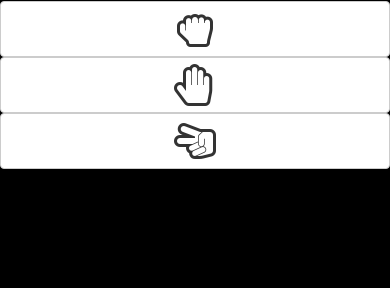
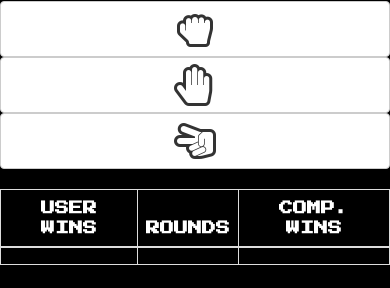
Before and after one commit to donghoonkim1226/rps_game, a PHP site: page /home.html in a window 390 px wide; the page is wider, and only the part inside the window is pictured. Shown: the part 556-844 px from the top of that part. Run offline with PHP 8.4, Linux system fonts and the light colour scheme; lists and menus that the app fills with data are empty; some libraries are stand-ins or nearby versions.

Commit message:
got the round counter to work on JS.

```diff
--- a/css/style.css
+++ b/css/style.css
@@ -43,6 +43,22 @@ h2 {
 	padding: 10px;
 }
 
-#center-screen {
+#game-screen {
 	height: 200px;
+	background-color: gray;
+	color: black;
+	text-align: center;
+	font-size: 3em;
+
 }
+
+th {
+	text-align: center;
+	color: white;
+}
+
+td {
+	text-align: center;
+	color: white;
+	font-size: 2em;
+}
--- a/home.html
+++ b/home.html
@@ -9,6 +9,7 @@
 </head>
 <body>
 
+<!-- Game panel with heading -->
 <div class="container">
 	<div class="col-md-12"
 		<div id="top-panel" class="panel panel default">
@@ -31,12 +32,13 @@
 		</div>
 	</div>
 
-
+	<!-- Character and game screen location -->
 	<div class="row">
 		<div class="col-md-4">
 			<img id="ryu-left" src ="images/ryu.gif">
 		</div>
-		<div id="center-screen" class="col-md-4">
+		<div class="col-md-4">
+			<div id="game-screen"><span></span></div>
 		</div>
 		<div class="col-md-4">
 			<img id="charlie-right" src="images/charlie.gif">
@@ -45,6 +47,7 @@
 
 	</br>
 
+	<!-- Game Buttons -->
 	<div class="row">
 		<div class="col-md-4">
 			<button class="btn btn-block btn btn-default" id="rock-btn" data-choice="rock" ><i class="fa fa-hand-rock-o fa-3x"></i></button>
@@ -56,6 +59,28 @@
 			<button class="btn btn-block btn btn-default" id="scissors-btn" data-choice="scissors"><i class="fa fa-hand-scissors-o fa-3x"></i></button>
 		</div>
 	</div>
+
+	</br>
+
+	<div class="row">
+		<div class="col-md-12">
+			<table id="score-board" class="table table-bordered">
+				<thead>
+					<tr>
+						<th class="col-md-4">USER WINS</th>
+						<th class="col-md-4">ROUNDS</th>
+						<th class="col-md-4">COMP. WINS</th>
+					</tr>
+				</thead>
+				<tbody>
+					<td id="userScore"></td>
+					<td id="roundCount"></td>
+					<td id="computerScore"></td>
+				</tbody>
+			</table>
+		</div>
+	</div>
+
 </div>
 
 	<script type="text/javascript" src="https://code.jquery.com/jquery-2.1.4.min.js"></script>
--- a/js/rps.js
+++ b/js/rps.js
@@ -2,7 +2,6 @@ $(document).ready(function() {
 	var buttonChoices = ["rock", "paper", "scissors"];
 	var computerScore = "0";
 	var userScore = "0";
-	var gameTies = "0";
 	var roundCount = "0";
 
 	// After user click, comuputer choice will be randomized //
@@ -21,34 +20,64 @@ $(document).ready(function() {
 		var userChoice = $(this).data("choice")
 		console.log(userChoice)
 		compareChoice(userChoice, computerChoice);
-		$("#userChoice").html(userChoice);
-		$("#computerChoice").html(computerChoice);
-		roundCount++;
-		$("#roundCount").html(roundCount);
+
 	});
 
 	var compareChoice = function(userChoice, computerChoice) {
 		if (userChoice === computerChoice) {
-		alert ("Tie!");
+			tie();
 		} else if (userChoice === "rock") {
-		if (computerChoice === "scissors") {
-		alert ("You win!");
+			if (computerChoice === "scissors") {
+			userWin();
+			roundUp();
 		} else {
-		alert ("You lose.");
+			computerWin();
+			roundUp();
 		};
 		} else if (userChoice === "paper") {
-		if (computerChoice === "rock") {
-		alert ("You win!");
+			if (computerChoice === "rock") {
+				userWin();
+				roundUp();
 		} else {
-		alert ("You lose.");
+			computerWin();
+			roundUp();
 		};
 		} else if (userChoice === "scissors") {
-		if (computerChoice === "paper") {
-		alert ("You win!");
+			if (computerChoice === "paper") {
+				userWin();
+				roundUp();
 		} else {
-		alert ("You lose");
+			computerWin();
+			roundUp();
 		};
 	};
 };
 
+
+	function tie() {
+		$("#game-screen").html("DRAW!");
+	};
+
+	function userWin() {
+		userScore++;
+		console.log(userScore);
+		$("#userScore").html(userScore);
+		$("#game-screen").html("USER WIN!");
+	};
+
+	function computerWin() {
+		computerScore++;
+		console.log(computerScore);
+		$("#computerScore").html(computerScore);
+		$("#game-screen").html("COMPUTER WIN!");
+	};
+
+	function roundUp() {
+		roundCount++;
+		console.log(roundCount);
+		$("#roundCount").html(roundCount);
+	};
+
+
+
 });
```
